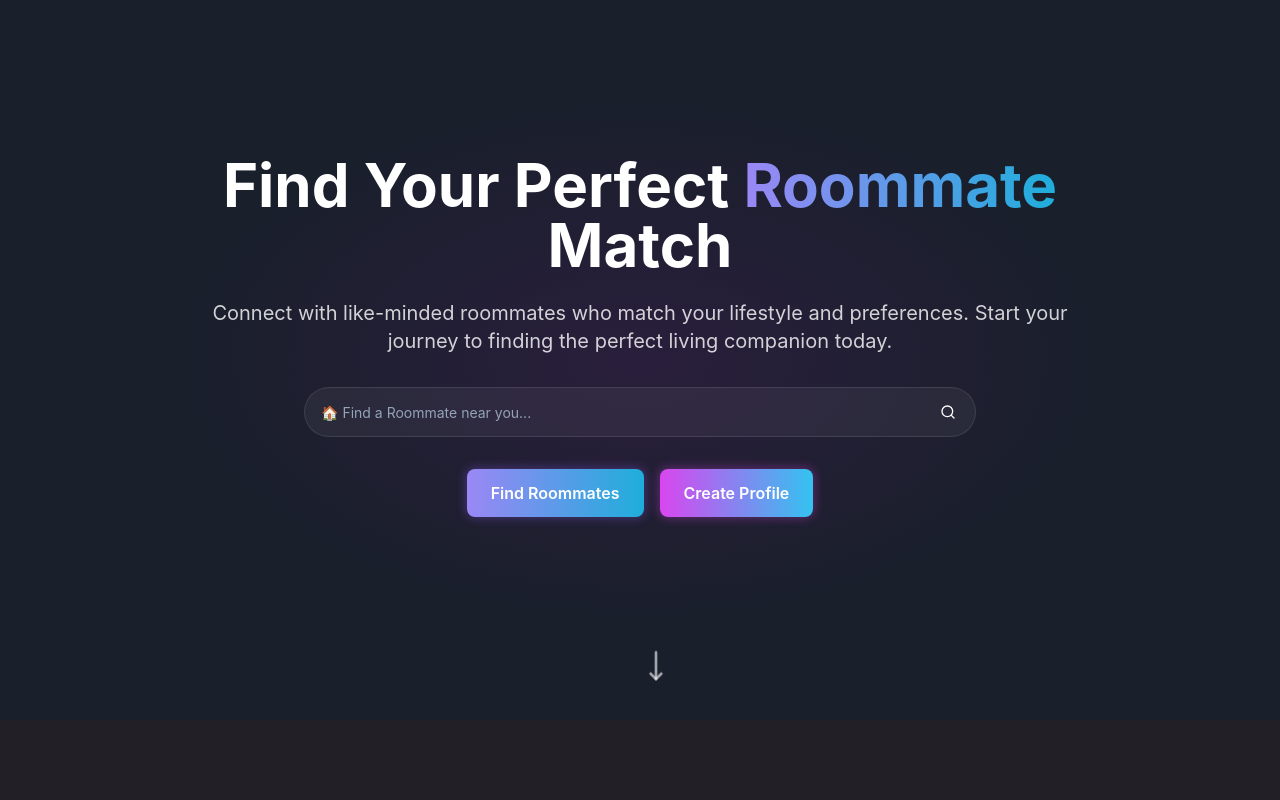
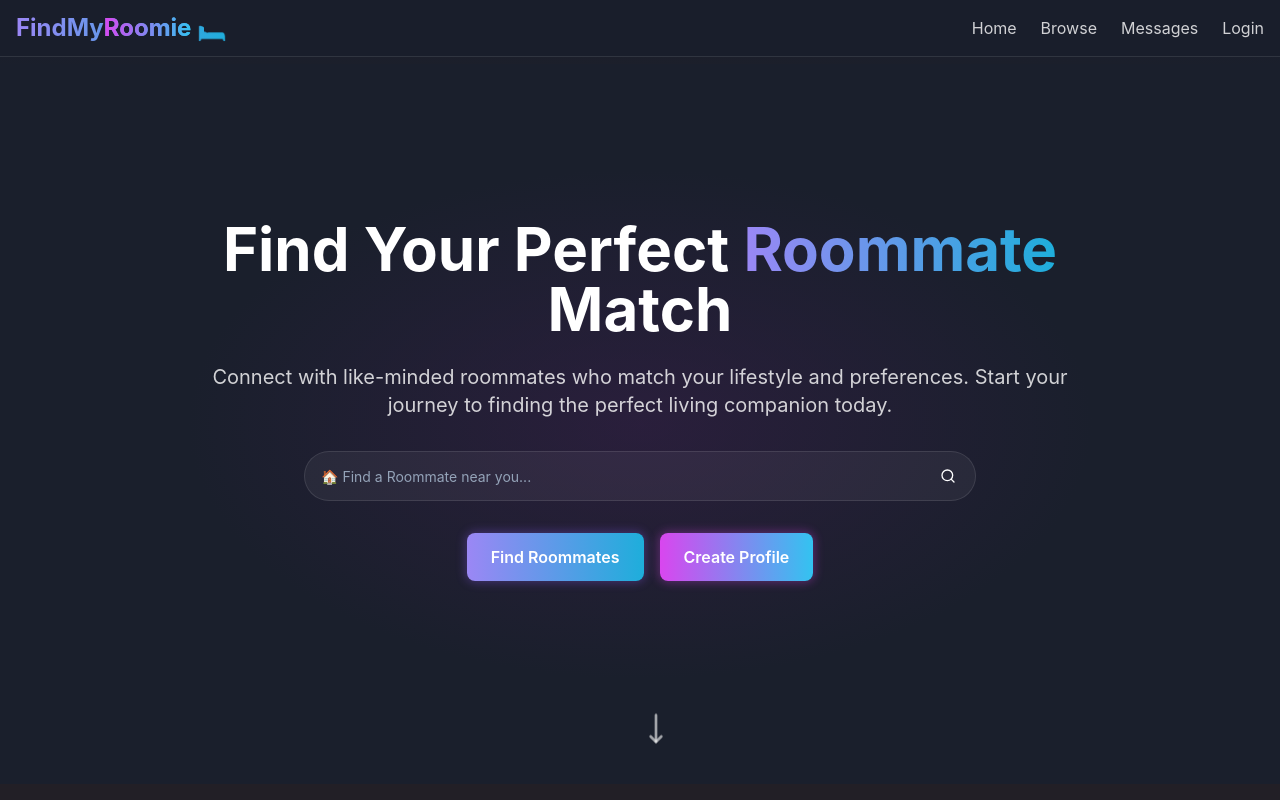
Before and after one commit to NitinDebugs/findmyroomiewebsite, a React (Vite) app: page / in a window 1280 px wide. Shown: the top 800 px of the page. Built offline with nearby package versions, Linux system fonts and the light colour scheme.

Commit message:
Refactor: Update imports and routes
Update the App.tsx file to include the new pages and components.

```diff
--- a/src/App.tsx
+++ b/src/App.tsx
@@ -4,9 +4,13 @@ import { Toaster as Sonner } from "@/components/ui/sonner";
 import { TooltipProvider } from "@/components/ui/tooltip";
 import { QueryClient, QueryClientProvider } from "@tanstack/react-query";
 import { BrowserRouter, Routes, Route } from "react-router-dom";
-import Index from "./pages/Index";
+import Layout from "./components/Layout";
+import Landing from "./pages/Landing";
+import Auth from "./pages/Auth";
+import ProfileCreate from "./pages/ProfileCreate";
+import Browse from "./pages/Browse";
+import Messages from "./pages/Messages";
 import NotFound from "./pages/NotFound";
-import Landing from "./pages/Landing";
 
 const queryClient = new QueryClient();
 
@@ -16,12 +20,17 @@ const App = () => (
       <Toaster />
       <Sonner />
       <BrowserRouter>
-        <Routes>
-          <Route path="/" element={<Landing />} />
-          <Route path="/home" element={<Index />} />
-          {/* ADD ALL CUSTOM ROUTES ABOVE THE CATCH-ALL "*" ROUTE */}
-          <Route path="*" element={<NotFound />} />
-        </Routes>
+        <Layout>
+          <Routes>
+            <Route path="/" element={<Landing />} />
+            <Route path="/login" element={<Auth />} />
+            <Route path="/profile/create" element={<ProfileCreate />} />
+            <Route path="/browse" element={<Browse />} />
+            <Route path="/messages" element={<Messages />} />
+            {/* ADD ALL CUSTOM ROUTES ABOVE THE CATCH-ALL "*" ROUTE */}
+            <Route path="*" element={<NotFound />} />
+          </Routes>
+        </Layout>
       </BrowserRouter>
     </TooltipProvider>
   </QueryClientProvider>
```
